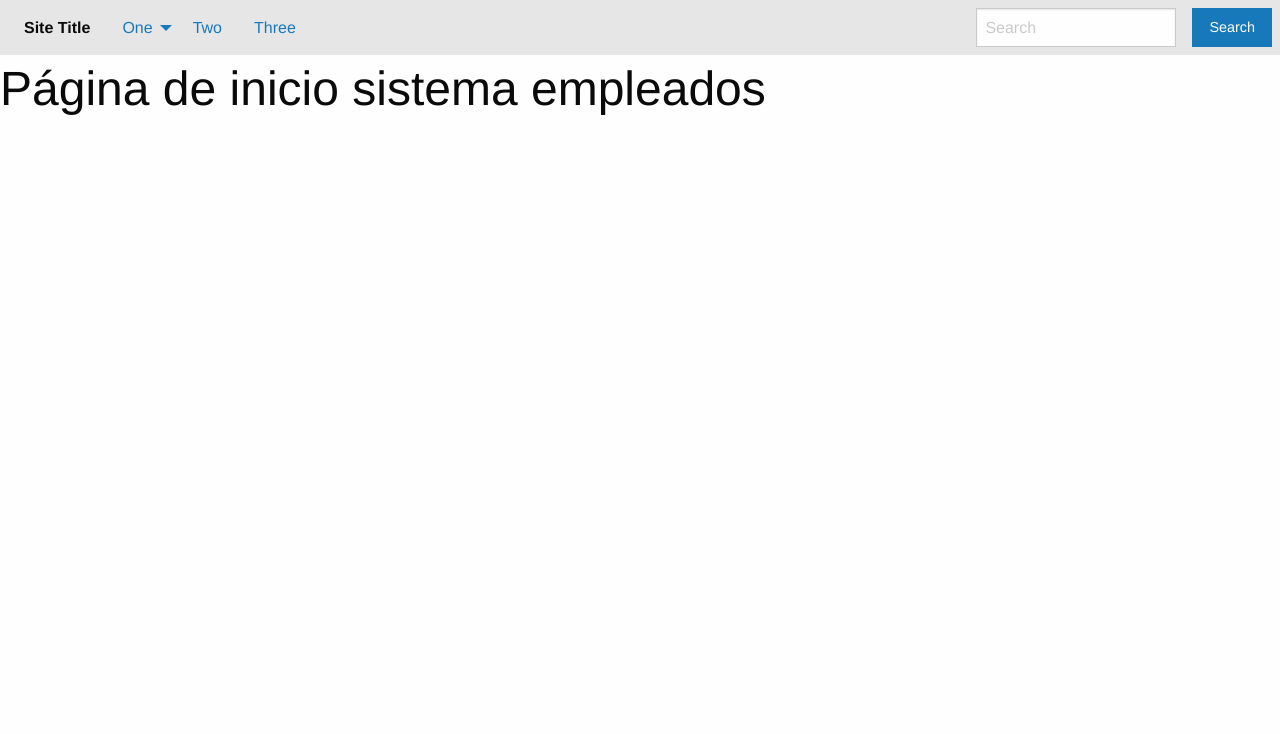
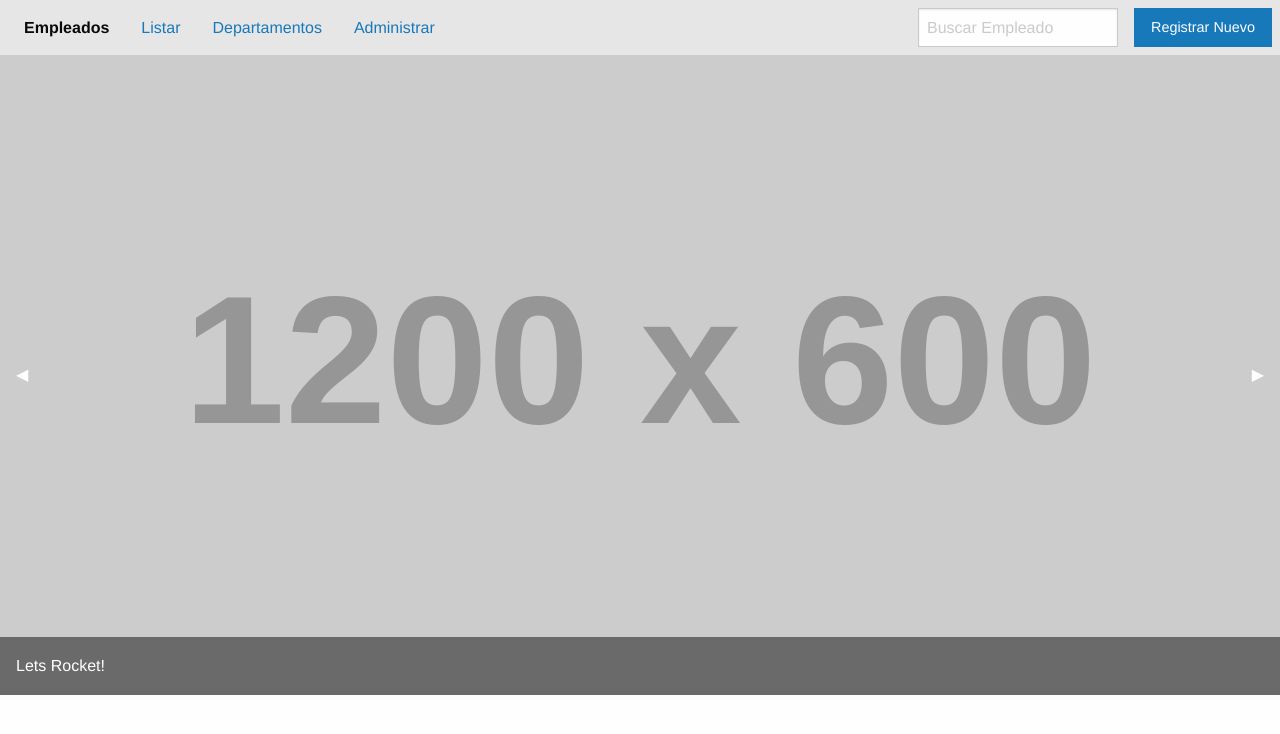
Before and after one commit to supereze/empleado, a Django app: template templates/inicio.html in a window 1280 px wide. Shown: the top 734 px of the page. Run offline with Django 3.2, Linux system fonts and the light colour scheme; the template is opened without the code that fills it, so the values that code supplies are empty; grey boxes labelled with a size stand in for pictures from a placeholder-image service; some libraries are stand-ins or nearby versions.

Commit message:
[feat] orbit carussel

```diff
--- a/templates/includes/header.html
+++ b/templates/includes/header.html
@@ -1,23 +1,16 @@
 <div class="top-bar">
     <div class="top-bar-left">
         <ul class="dropdown menu" data-dropdown-menu>
-        <li class="menu-text">Site Title</li>
-        <li>
-            <a href="#">One</a>
-            <ul class="menu vertical">
-            <li><a href="#">One</a></li>
-            <li><a href="#">Two</a></li>
-            <li><a href="#">Three</a></li>
-            </ul>
-        </li>
-        <li><a href="#">Two</a></li>
-        <li><a href="#">Three</a></li>
+        <li class="menu-text">Empleados</li>
+        <li><a href="#">Listar</a></li>
+        <li><a href="#">Departamentos</a></li>
+        <li><a href="#">Administrar</a></li>
         </ul>
     </div>
     <div class="top-bar-right">
         <ul class="menu">
-        <li><input type="search" placeholder="Search"></li>
-        <li><button type="button" class="button">Search</button></li>
+        <li><input type="search" placeholder="Buscar Empleado"></li>
+        <li><button type="button" class="button">Registrar Nuevo</button></li>
         </ul>
     </div>
 </div>
--- a/templates/inicio.html
+++ b/templates/inicio.html
@@ -6,5 +6,28 @@
 
 {% block content %}
     {% include 'includes/header.html' %}
-    <h1>Página de inicio sistema empleados</h1>
+    <!-- inicio de la imagen de portada -->
+    <div class="orbit" role="region" aria-label="Favorite Space Pictures" data-orbit>
+        <div class="orbit-wrapper">
+          <div class="orbit-controls">
+            <button class="orbit-previous"><span class="show-for-sr">Previous Slide</span>&#9664;&#xFE0E;</button>
+            <button class="orbit-next"><span class="show-for-sr">Next Slide</span>&#9654;&#xFE0E;</button>
+          </div>
+          <ul class="orbit-container">
+            <li class="is-active orbit-slide">
+              <figure class="orbit-figure">
+                <img class="orbit-image" src="https://placehold.it/1200x600/999?text=Slide-1" alt="Space">
+                <figcaption class="orbit-caption">Space, the final frontier.</figcaption>
+              </figure>
+            </li>
+            <li class="orbit-slide">
+              <figure class="orbit-figure">
+                <img class="orbit-image" src="https://placehold.it/1200x600/888?text=Slide-2" alt="Space">
+                <figcaption class="orbit-caption">Lets Rocket!</figcaption>
+              </figure>
+            </li>
+          </ul>
+        </div>
+    </div>
+    <!-- fin de la imagen de portada -->
 {% endblock content %}
```
Also changed, not shown: static/img/cat1.jpg (added), static/img/cat2.jpg (added).
